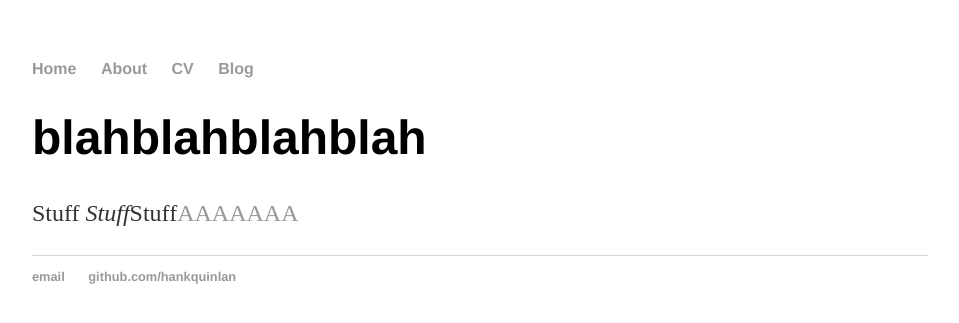
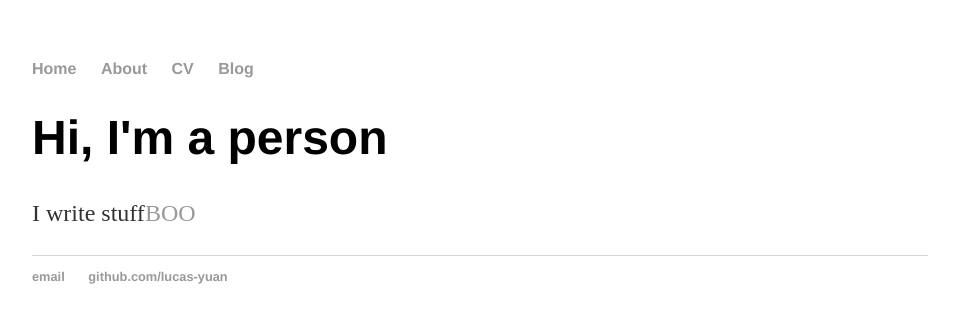
Before and after one commit to lucas-yuan/lucas-yuan.github.io, a Jekyll site: the page built from index.html, in a window 1280 px wide. Shown: the top 323 px of the page, without its empty margins (160-1119 px from the left). Built offline with Jekyll 4.4.1, drawn with Linux system fonts in a browser that asks for light colours.

Commit message:
Update index.html

```diff
--- a/index.html
+++ b/index.html
@@ -1,30 +1,8 @@
-<!DOCTYPE html>
-<html>
-	<head>
-		<title>A title</title>
-		<!-- link to main stylesheet -->
-		<link rel="stylesheet" type="text/css" href="/css/main.css">
-	</head>
-	<body>
-		<nav>
-    		<ul>
-        		<li><a href="/">Home</a></li>
-	        	<li><a href="/about">About</a></li>
-        		<li><a href="/cv">CV</a></li>
-        		<li><a href="/blog">Blog</a></li>
-    		</ul>
-		</nav>
-		<div class="container">
-    		<div class="blurb">
-        		<h1>blahblahblahblah</h1>
-				<p>Stuff <em>Stuff</em>Stuff<a href="/about">AAAAAAA</a></p>
-    		</div><!-- /.blurb -->
-		</div><!-- /.container -->
-		<footer>
-    		<ul>
-        		<li><a href="mailto:hankquinlanhub@gmail.com">email</a></li>
-        		<li><a href="https://github.com/hankquinlan">github.com/hankquinlan</a></li>
-			</ul>
-		</footer>
-	</body>
-</html>
+---
+layout: default
+title: A title
+---
+<div class="blurb">
+	<h1>Hi, I'm a person</h1>
+	<p>I write stuff<a href="/about">BOO</a></p>
+</div><!-- /.blurb -->
```
